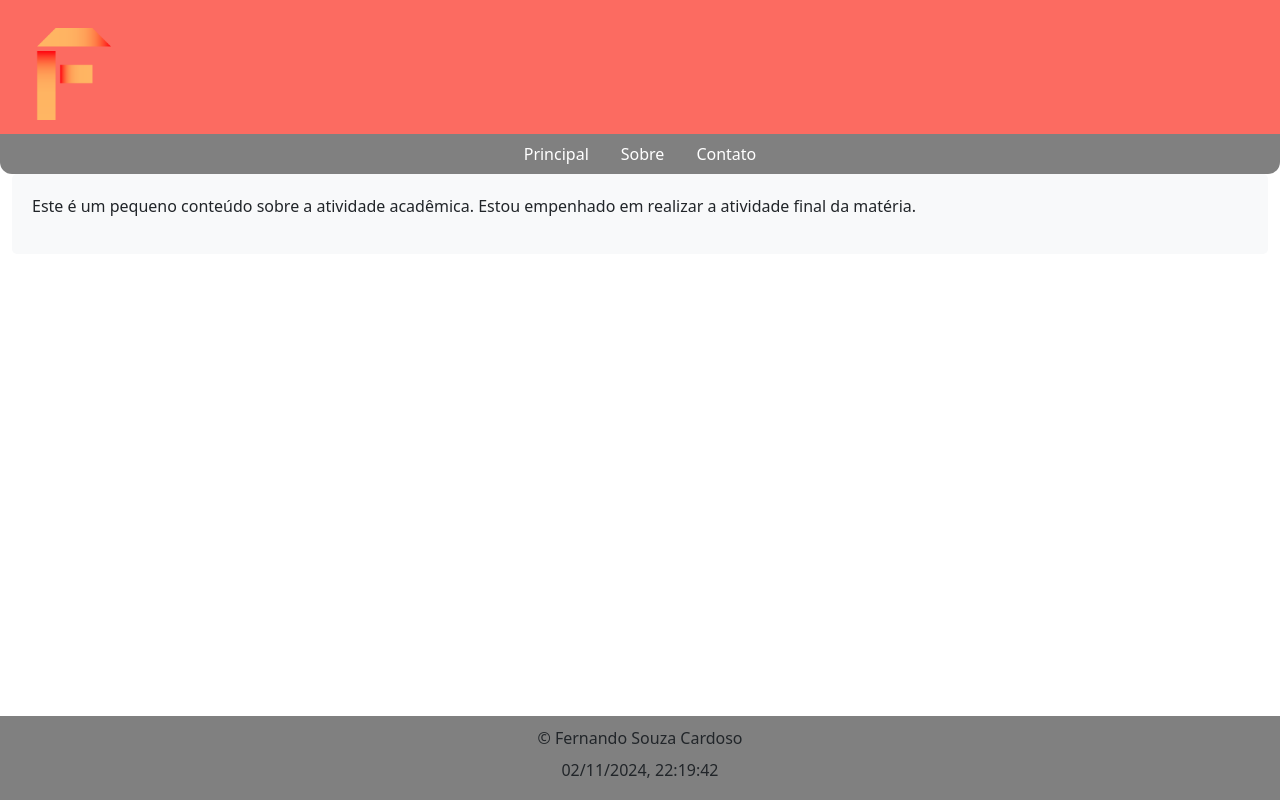
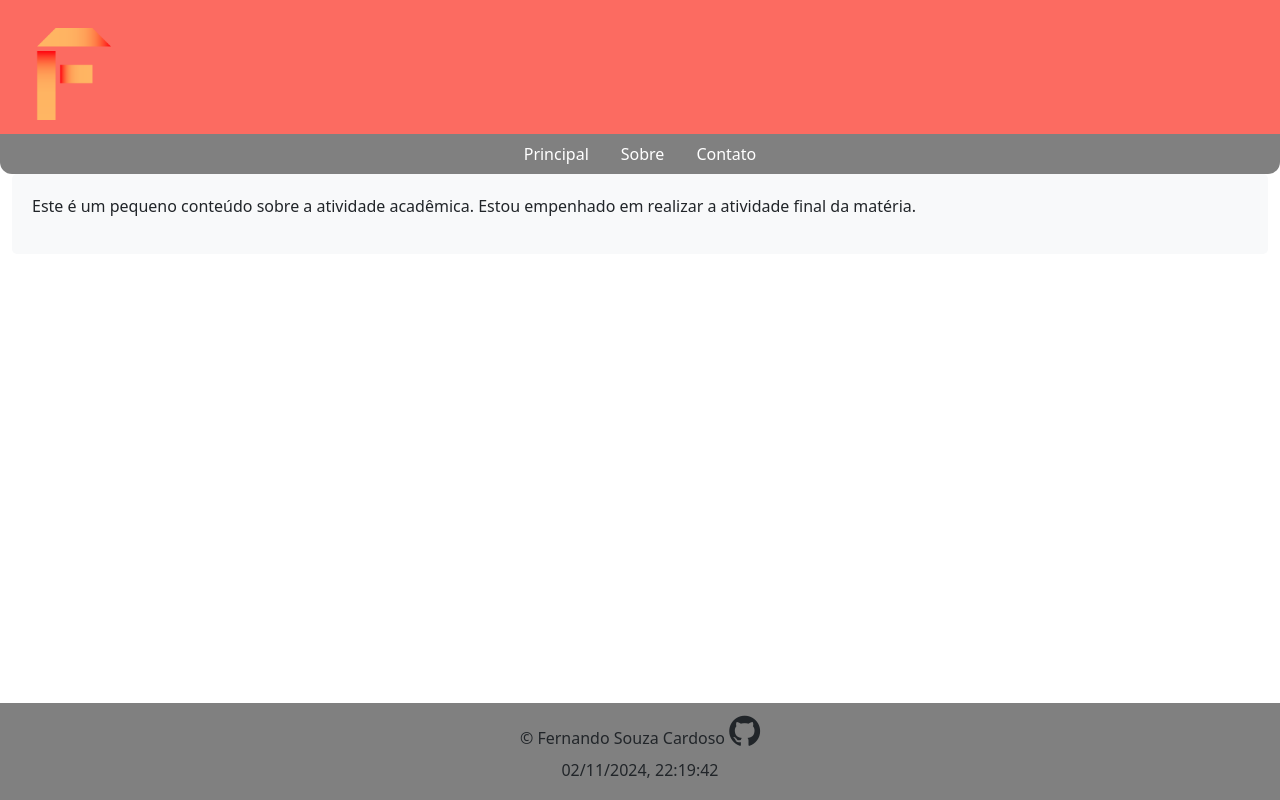
Before and after one commit to souzanandodev/projectperfil, a plain HTML site: page index.html in a window 1280 px wide. Drawn offline with nearby package versions, Linux system fonts and the light colour scheme.

Commit message:
Icone  Github

```diff
--- a/index.html
+++ b/index.html
@@ -7,6 +7,7 @@
     <link rel="shortcut icon" href="imagem/letra-f.png">
     <link rel="stylesheet" type="text/css" href="css/estilo.css">
     <link rel="stylesheet" href="bootstrap/css/bootstrap.css">
+    <link rel="stylesheet" href="https://cdnjs.cloudflare.com/ajax/libs/font-awesome/4.7.0/css/font-awesome.min.css">
 </head>
 <body>
 
@@ -34,7 +35,7 @@
         </main>
     </div>
     <footer class="text-center mt-4">
-        &copy; Fernando Souza Cardoso
+        &copy; Fernando Souza Cardoso <i class="fa fa-github" style="font-size:36px"></i>
         <div id="datetime" class="text-right p-2"></div>
     </footer>
     <script src="bootstrap/js/jquery.min.js"></script>
```
Also changed, not shown: sobre.html (+2 -1 lines).
